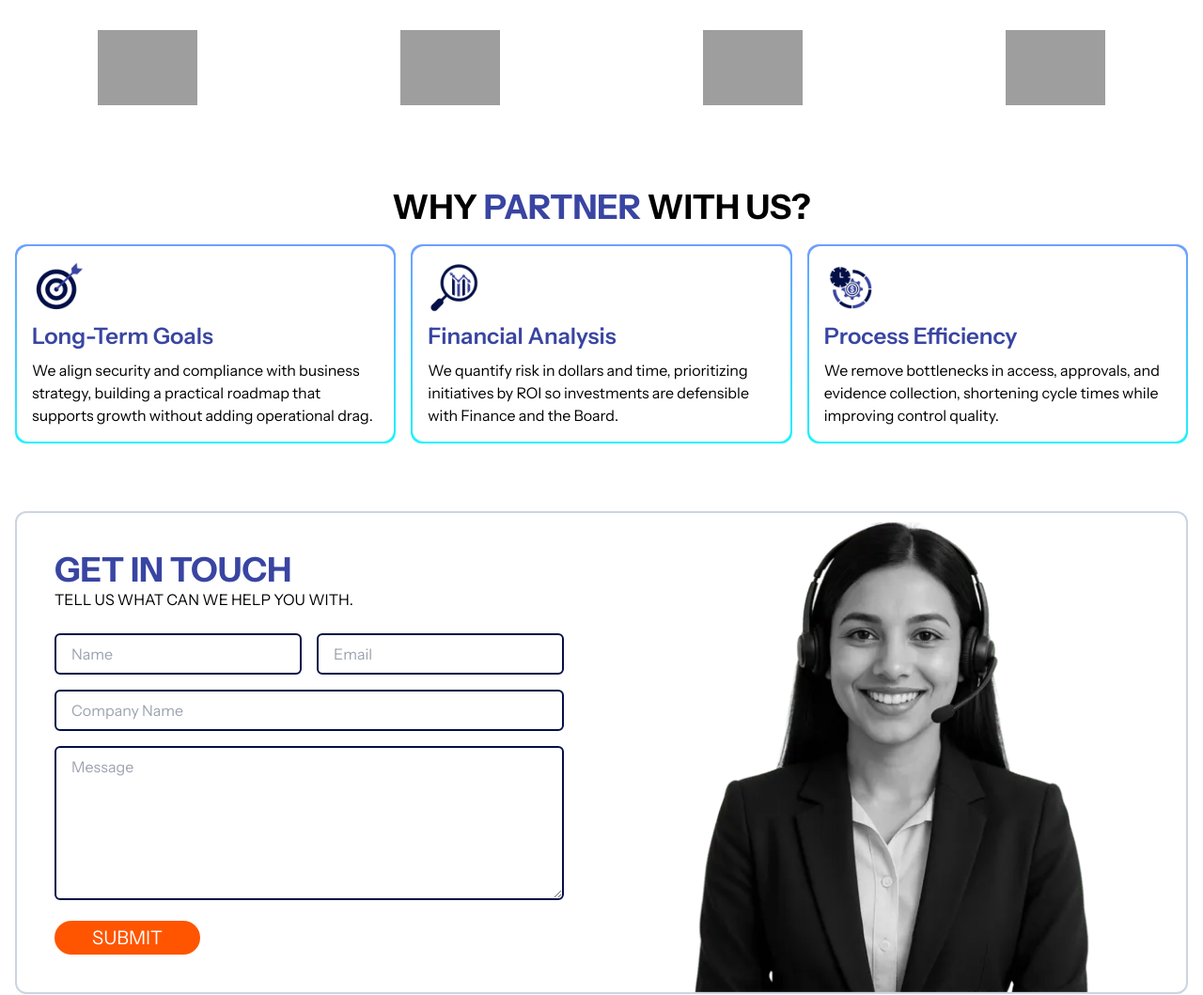
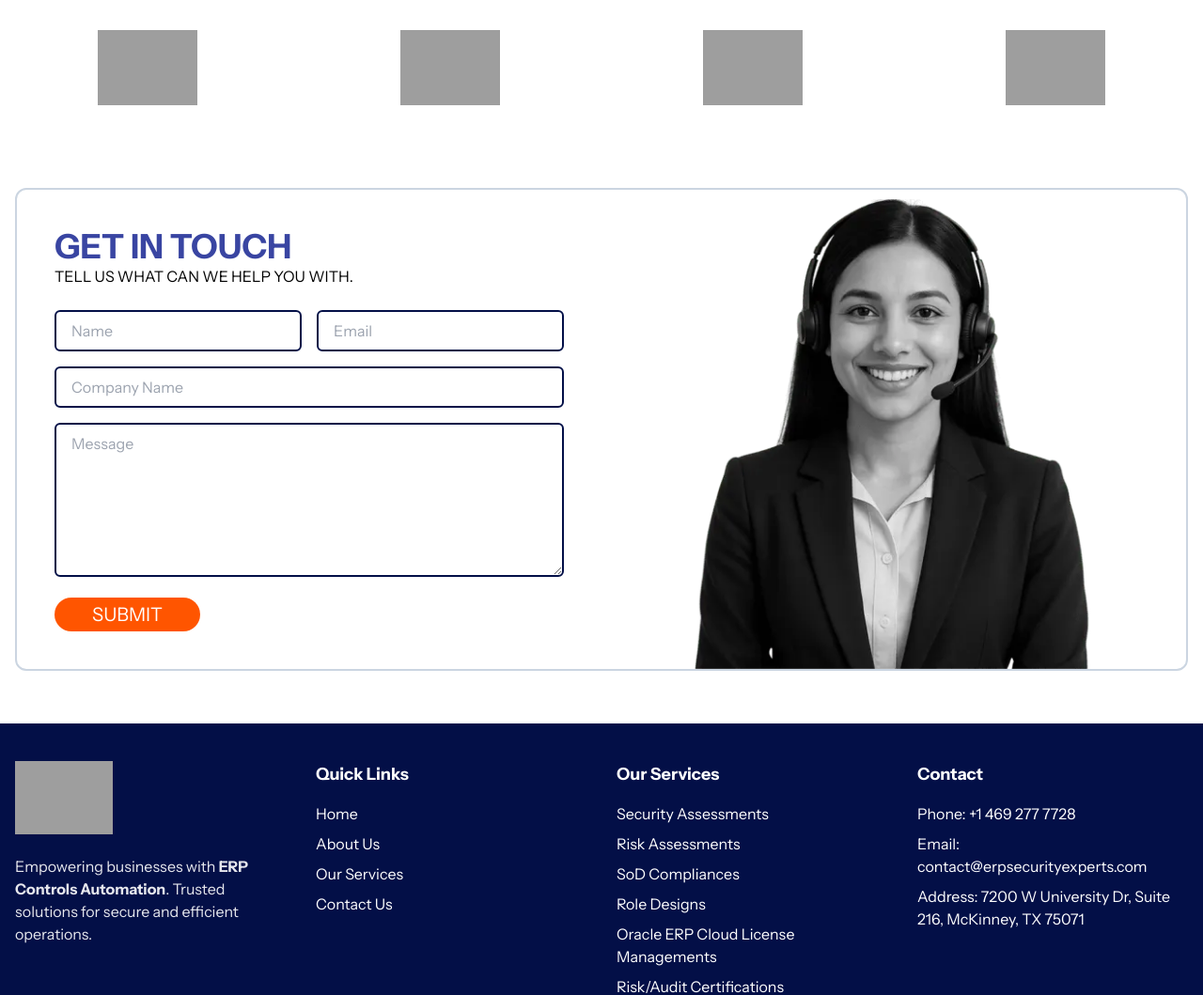
Before and after one commit to boffinbrains/erp, a PHP site: page / in a window 1280 px wide. Shown: the part 1729-2788 px from the top of the page at 94% size. Run offline with PHP 8.4, Linux system fonts and the light colour scheme; some libraries are stand-ins or nearby versions; grey boxes are pictures that could not be loaded.

Commit message:
remove section

```diff
--- a/index.php
+++ b/index.php
@@ -661,68 +661,6 @@
             </div>
         </div>
     </section>
-    <section>
-        <div class="container mx-auto p-4 mt-5 sm:mt-10">
-            <div class="max-w-3xl mx-auto text-left sm:text-center uppercase">
-                <h2 class="font-bold text-xl sm:text-2xl md:text-4xl">
-                    Why <span class="text-[#3945A2]">partner</span> with us?
-                </h2>
-            </div>
-
-            <div class="grid grid-cols-1 md:grid-cols-3 gap-4 mt-5">
-                <div
-                    class="relative rounded-xl p-[2px] bg-gradient-to-b from-[#6E9FFF] to-[#1EF3FE] transition-transform duration-300 hover:-translate-y-2 hover:shadow-lg">
-                    <div class="bg-white rounded-xl p-4 flex flex-col h-full">
-                        <img src="https://boffinbrains.in/erp/assets/images/long-term-goals.webp"
-                            alt="Long-Term Goals icon" loading="lazy" width="140" height="152"
-                            class="max-w-14 h-auto object-contain" />
-                        <h3 class="text-xl md:text-2xl font-semibold text-[#3945A2] mt-2">
-                            Long-Term Goals
-                        </h3>
-                        <p class="text-sm sm:text-base mt-2 flex-grow">
-                            We align security and compliance with business strategy,
-                            building a practical roadmap that supports growth without adding
-                            operational drag.
-                        </p>
-                    </div>
-                </div>
-
-                <div
-                    class="relative rounded-xl p-[2px] bg-gradient-to-b from-[#6E9FFF] to-[#1EF3FE] transition-transform duration-300 hover:-translate-y-2 hover:shadow-lg">
-                    <div class="bg-white rounded-xl p-4 flex flex-col h-full">
-                        <img src="https://boffinbrains.in/erp/assets/images/financial-analysis.webp"
-                            alt="Financial Analysis icon" loading="lazy" width="172" height="172"
-                            class="max-w-14 h-auto object-contain" />
-                        <h3 class="text-xl md:text-2xl font-semibold text-[#3945A2] mt-2">
-                            Financial Analysis
-                        </h3>
-                        <p class="text-sm sm:text-base mt-2 flex-grow">
-                            We quantify risk in dollars and time, prioritizing initiatives
-                            by ROI so investments are defensible with Finance and the Board.
-                        </p>
-                    </div>
-                </div>
-
-                <div
-                    class="relative rounded-xl p-[2px] bg-gradient-to-b from-[#6E9FFF] to-[#1EF3FE] transition-transform duration-300 hover:-translate-y-2 hover:shadow-lg">
-                    <div class="bg-white rounded-xl p-4 flex flex-col h-full">
-                        <img src="https://boffinbrains.in/erp/assets/images/process-efficiency.webp"
-                            alt="Process Efficiency icon" loading="lazy" width="140" height="152"
-                            class="max-w-14 h-auto object-contain" />
-                        <h3 class="text-xl md:text-2xl font-semibold text-[#3945A2] mt-2">
-                            Process Efficiency
-                        </h3>
-                        <p class="text-sm sm:text-base mt-2 flex-grow">
-                            We remove bottlenecks in access, approvals, and evidence
-                            collection, shortening cycle times while improving control
-                            quality.
-                        </p>
-                    </div>
-                </div>
-            </div>
-        </div>
-    </section>
-
     <style>
         .swiper-pagination-bullet {
             background: #000;
```
